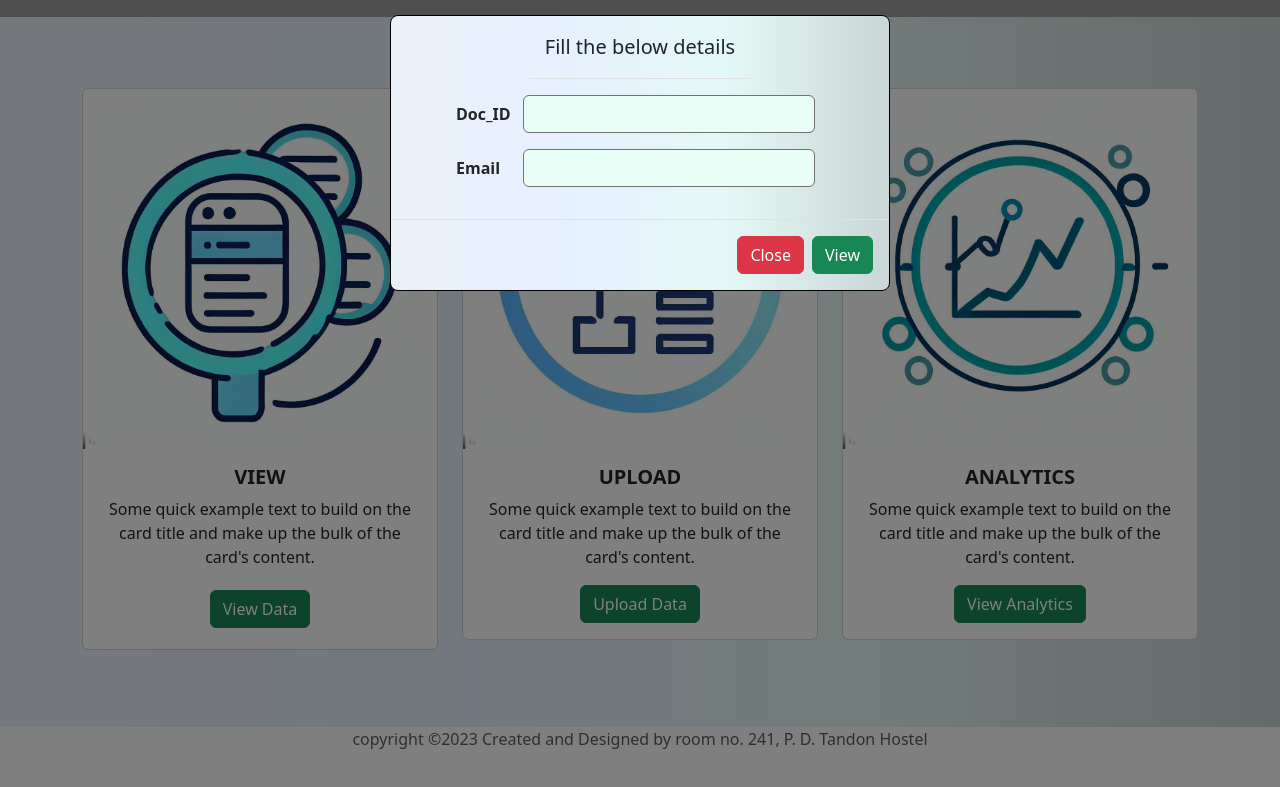
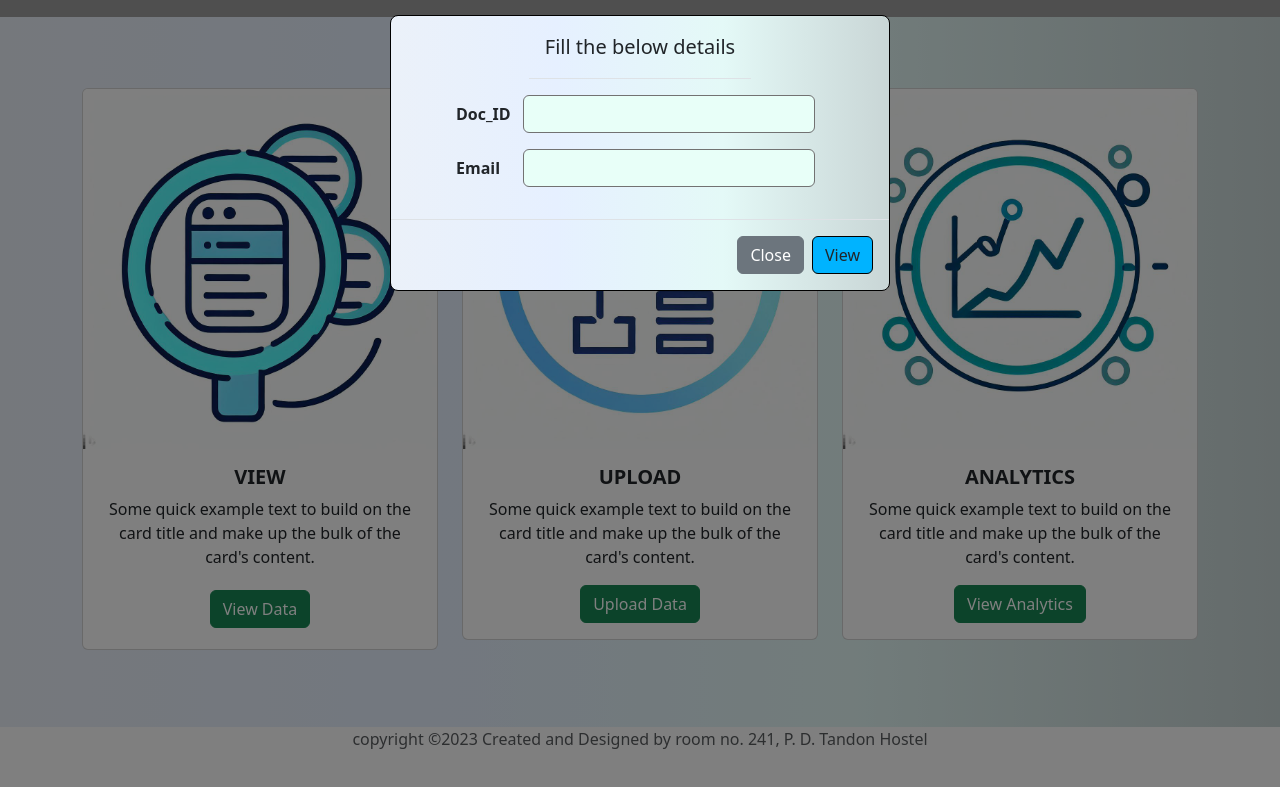
Before and after one commit to 01ABHAY10/Healthcare-Record-Management, a website: page index.html in a window 1280 px wide. Both pictures are taken after a click on the button "View Data". Shown: the part 694-1481 px from the top of the page. Drawn offline with nearby package versions, Linux system fonts and the light colour scheme; grey boxes are pictures that could not be loaded.

Commit message:
button edited

```diff
--- a/index.html
+++ b/index.html
@@ -123,8 +123,8 @@
                 </div>
               </div>
               <div class="modal-footer">
-                <button type="button" class="btn btn-danger" data-bs-dismiss="modal">Close</button>
-                <button type="button" class="btn btn-success">View</button>
+                <button type="button" class="btn btn-secondary" data-bs-dismiss="modal">Close</button>
+                <button type="button" class="modal-btn btn">View</button>
               </div>
             </div>
           </div>
--- a/public/css/style.css
+++ b/public/css/style.css
@@ -27,6 +27,15 @@ small.login-redirect {
 .dropdown:hover .dropdown-menu {
   display: block;
   animation: 1s;
+}
+
+.modal-btn {
+  background-color: rgb(0, 179, 255);
+  border-color: black;
+}
+.modal-btn:hover {
+  background-color: rgb(1, 137, 44);
+  color: white;
 }
 
 .icon {
```
